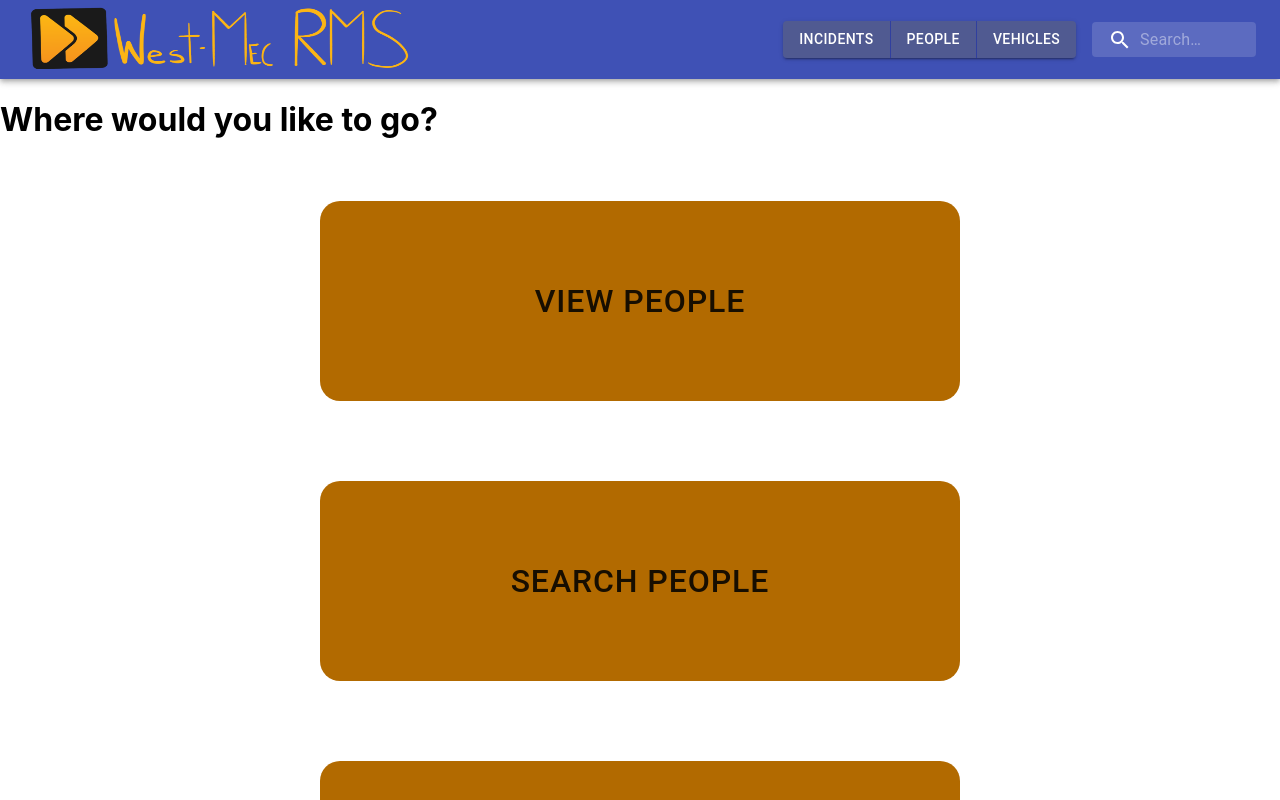
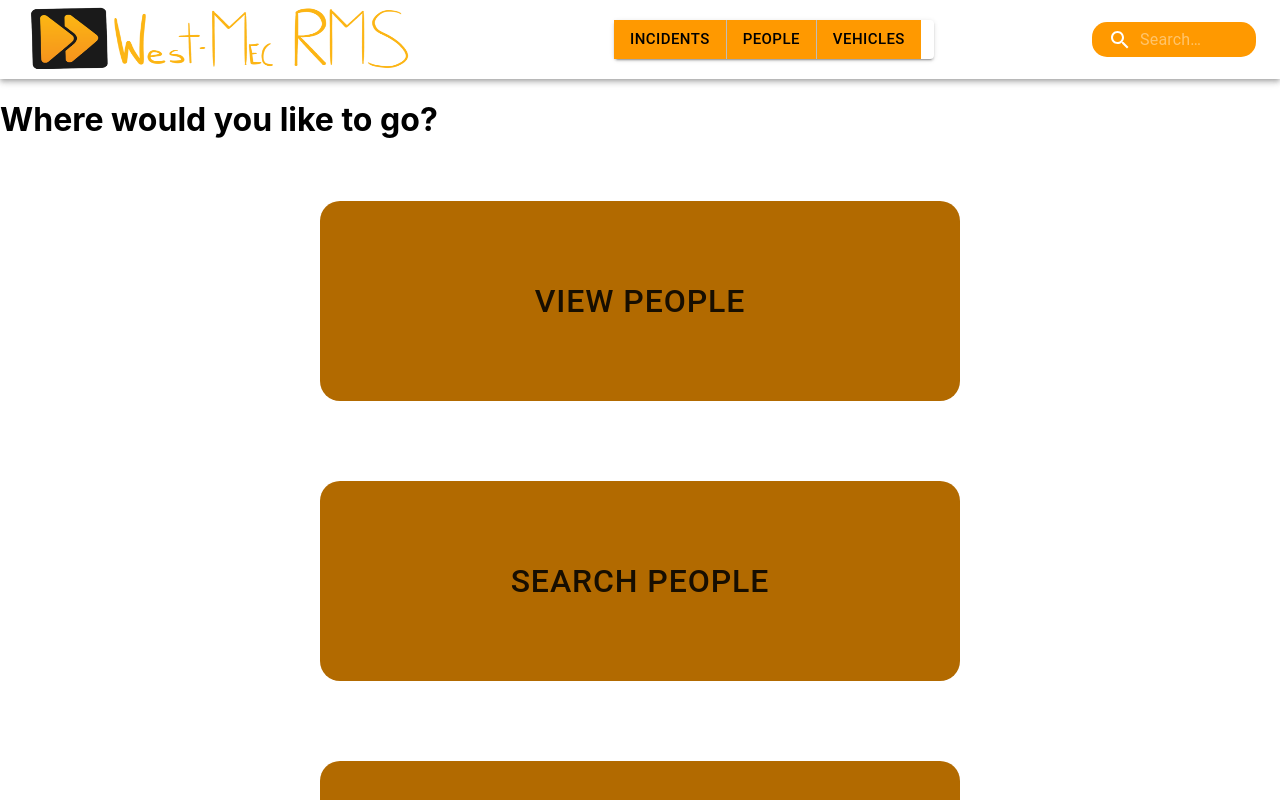
Before and after one commit to zhatch5201/rms-home, a React (Create React App) app: page /people in a window 1280 px wide. Shown: the top 800 px of the page. Built offline with nearby package versions, Linux system fonts and the light colour scheme.

Commit message:
don't break because of styling

```diff
--- a/src/Components/nav_bar.js
+++ b/src/Components/nav_bar.js
@@ -9,13 +9,19 @@ import { Link } from 'react-router-dom';
 import Logo from './logo.png';
 import Button from '@material-ui/core/Button';
 import ButtonGroup from '@material-ui/core/ButtonGroup';
+import { CenterFocusStrong } from '@material-ui/icons';
 
 const useStyles = makeStyles((theme) => ({
   root: {
     flexGrow: 1,
   },
+  app: {
+    backgroundColor: '#FFFFFF',
+
+  },
+
   nav: {
-    width: '500px',
+    width: '450px',
     marginRight: `calc(1em + ${theme.spacing(20)}px)`,
     borderRadius: theme.shape.borderRadius,
   },
@@ -32,9 +38,11 @@ const useStyles = makeStyles((theme) => ({
   search: {
     position: 'relative',
     borderRadius: theme.shape.borderRadius,
-    backgroundColor: fade(theme.palette.common.white, 0.15),
+    background: '#ff9900',
+    borderRadius: '15px',
     '&:hover': {
-      backgroundColor: fade(theme.palette.common.white, 0.25),
+      backgroundColor: '#ff9800',
+      color: '#ab003c'
     },
     marginLeft: 0,
     width: '100%',
@@ -78,13 +86,29 @@ const buttonStyles = makeStyles((theme) => ({
       margin: theme.spacing(1),
     },
   },
+  buu: {
+    background: '#ffffff00',
+    marginRight: 150,
+    width: 320,
+  },
   button: {
-    background: 'rgba(100, 100, 100, 0.45)'
+    fontSize: 15,
+    background: '#ff9900',
+    borderRadius: '0px',
+    '&:hover': {
+      backgroundColor: '#ff9800',
+      color: '#ab003c'
+    }
   },
   link: {
-    // background: 'white',
-    color: 'white',
-    textDecoration: 'none'
+    textDecoration: 'none',
+    color: 'black',
+    background: '#ff9900',
+    borderRadius: '0px',
+    '&:hover': {
+      backgroundColor: '#ff9800',
+      color: '#ab003c'
+    }
   }
 }));
 export default function SearchAppBar() {
@@ -93,8 +117,8 @@ export default function SearchAppBar() {
 
   return (
     <div className={classes.root}>
-      <AppBar position="static">
-        <Toolbar>
+      <AppBar className={classes.app} position="static">
+        <Toolbar >
 
 
           <div>
@@ -105,7 +129,7 @@ export default function SearchAppBar() {
           </Typography>
           {/* <Paper className={classes.root} > */}
           <div className={button_classes.root}>
-            <ButtonGroup variant="contained" color="primary" aria-label="contained primary button group">
+            <ButtonGroup className={button_classes.buu} variant="contained" color="#000" aria-label="contained primary button group">
               <Button className={button_classes.button}><Link className={button_classes.link} to='/incidents'>Incidents</Link></Button>
               <Button className={button_classes.button}><Link className={button_classes.link} to='/people'>People</Link></Button>
               <Button className={button_classes.button}><Link className={button_classes.link} to='/vehicles'>Vehicles</Link></Button>
--- a/src/Pages/landing_vehicle.js
+++ b/src/Pages/landing_vehicle.js
@@ -4,8 +4,9 @@ import { Link } from 'react-router-dom';
 
 const styles = makeStyles({
    root: {
-      width: '90vw',
-      height: '1vh'
+      width: '99vw',
+      height: '120vh',
+      background: '#ff9900',
    },
    link: {
       textDecoration: 'none',
@@ -15,7 +16,7 @@ const styles = makeStyles({
       width: '50vw',
       height: '25vh',
       margin: '5vh 25vw',
-      background: '#b26a00',
+      background: '#FFFFFF',
       fontSize: '2em',
       borderRadius: '20px',
       '&:hover': {
```
